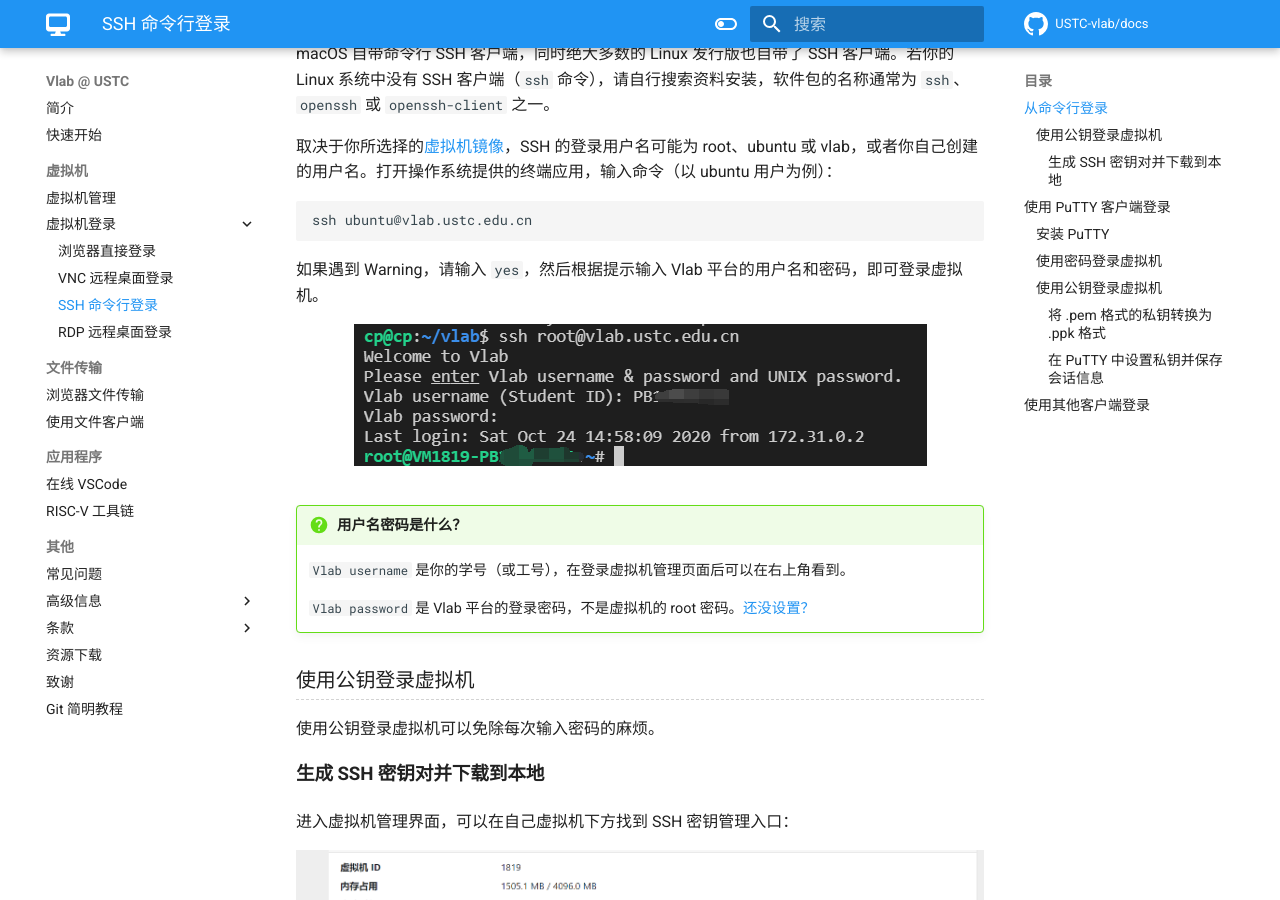
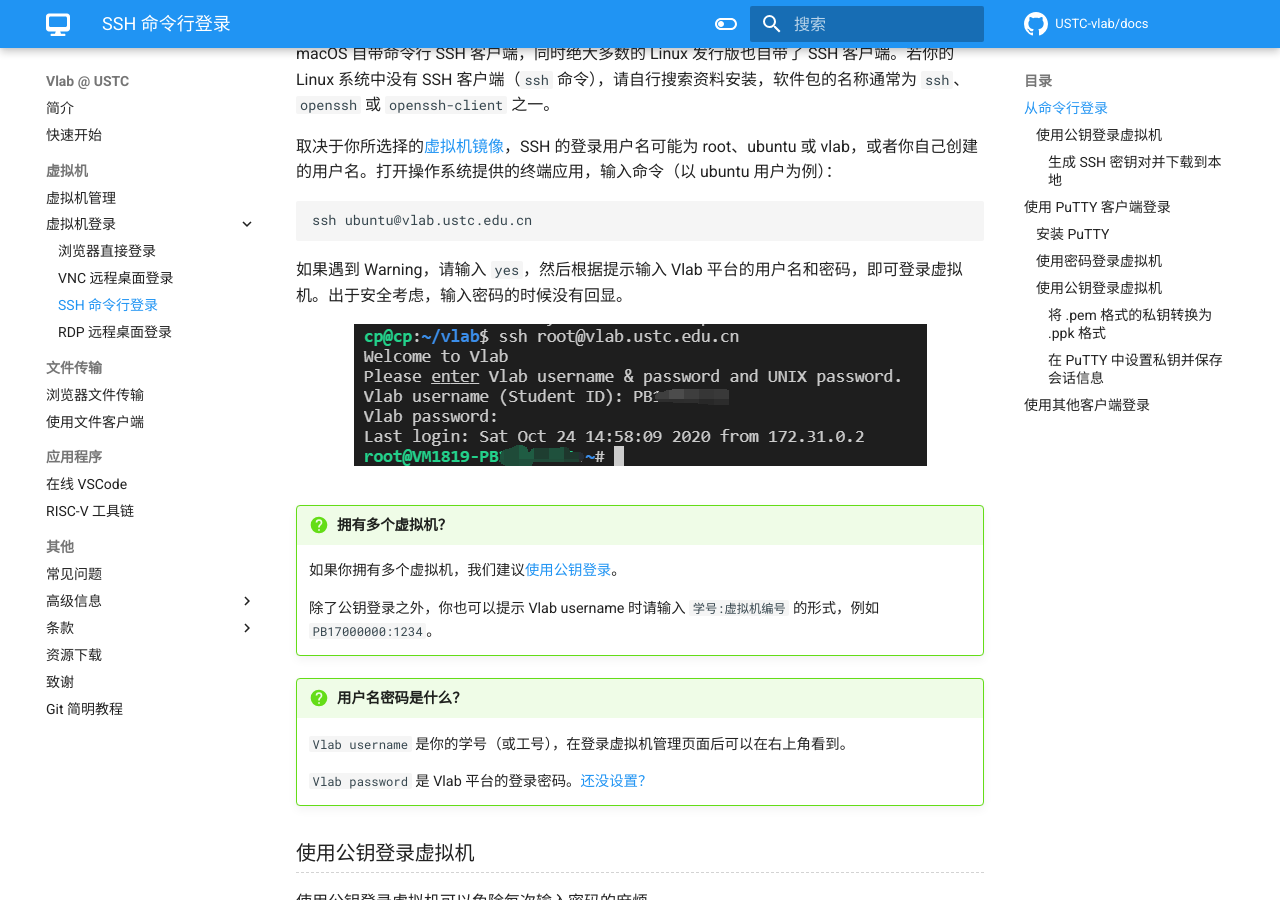
Before and after one commit to USTC-vlab/docs, an MkDocs documentation site: the page built from docs/login/ssh.md, in a window 1280 px wide and 900 px high, scrolled down 420 px. Built offline with MkDocs 1.6.1 and Material for MkDocs 9.7.7, drawn with Linux system fonts in a browser that asks for light colours; comment, search, counter and statistics services are not loaded.

Commit message:
login/ssh: Add multi-vm selection notice

````diff
--- a/docs/login/ssh.md
+++ b/docs/login/ssh.md
@@ -18,13 +18,13 @@
     ssh ubuntu@vlab.ustc.edu.cn
     ```
 
-    如果遇到 Warning，请输入 `yes`，然后根据提示输入 Vlab 平台的用户名和密码，即可登录虚拟机。
+    如果遇到 Warning，请输入 `yes`，然后根据提示输入 Vlab 平台的用户名和密码，即可登录虚拟机。出于安全考虑，输入密码的时候没有回显。
 
     ![SSH console login](../images/ssh_1.png)
 
 === "Windows"
 
-    Windows 10 可以在系统设置中启用 SSH 客户端，请参考[微软的说明文档](https://docs.microsoft.com/zh-cn/windows-server/administration/openssh/openssh_install_firstuse)安装。
+    Windows 10 可以在系统设置中启用 OpenSSH 客户端，请参考[微软的说明文档](https://docs.microsoft.com/zh-cn/windows-server/administration/openssh/openssh_install_firstuse)安装。
 
     同时 Windows 平台也有各种 Linux / Unix 环境模拟软件，例如
 
@@ -38,11 +38,17 @@
 
     Android 系统可以从 [Google Play](https://play.google.com/store/apps/details?id=com.termux) 或者 [F-Droid](https://f-droid.org/en/packages/com.termux/) 获取 Termux 应用程序，然后使用 `pkg install ssh` 命令安装 SSH 客户端，然后参考“macOS 和 Linux”的使用说明。
 
+!!! question "拥有多个虚拟机？"
+
+    如果你拥有多个虚拟机，我们建议[使用公钥登录](#pubkey)。
+
+    除了公钥登录之外，你也可以提示 Vlab username 时请输入 `学号:虚拟机编号` 的形式，例如 `PB17000000:1234`。
+
 !!! question "用户名密码是什么？"
 
     `Vlab username` 是你的学号（或工号），在登录虚拟机管理页面后可以在右上角看到。
 
-    `Vlab password` 是 Vlab 平台的登录密码，不是虚拟机的 root 密码。[还没设置？](../web.md#change-password)
+    `Vlab password` 是 Vlab 平台的登录密码。[还没设置？](../web.md#change-password)
 
 ### 使用公钥登录虚拟机 {#pubkey}
 
````
